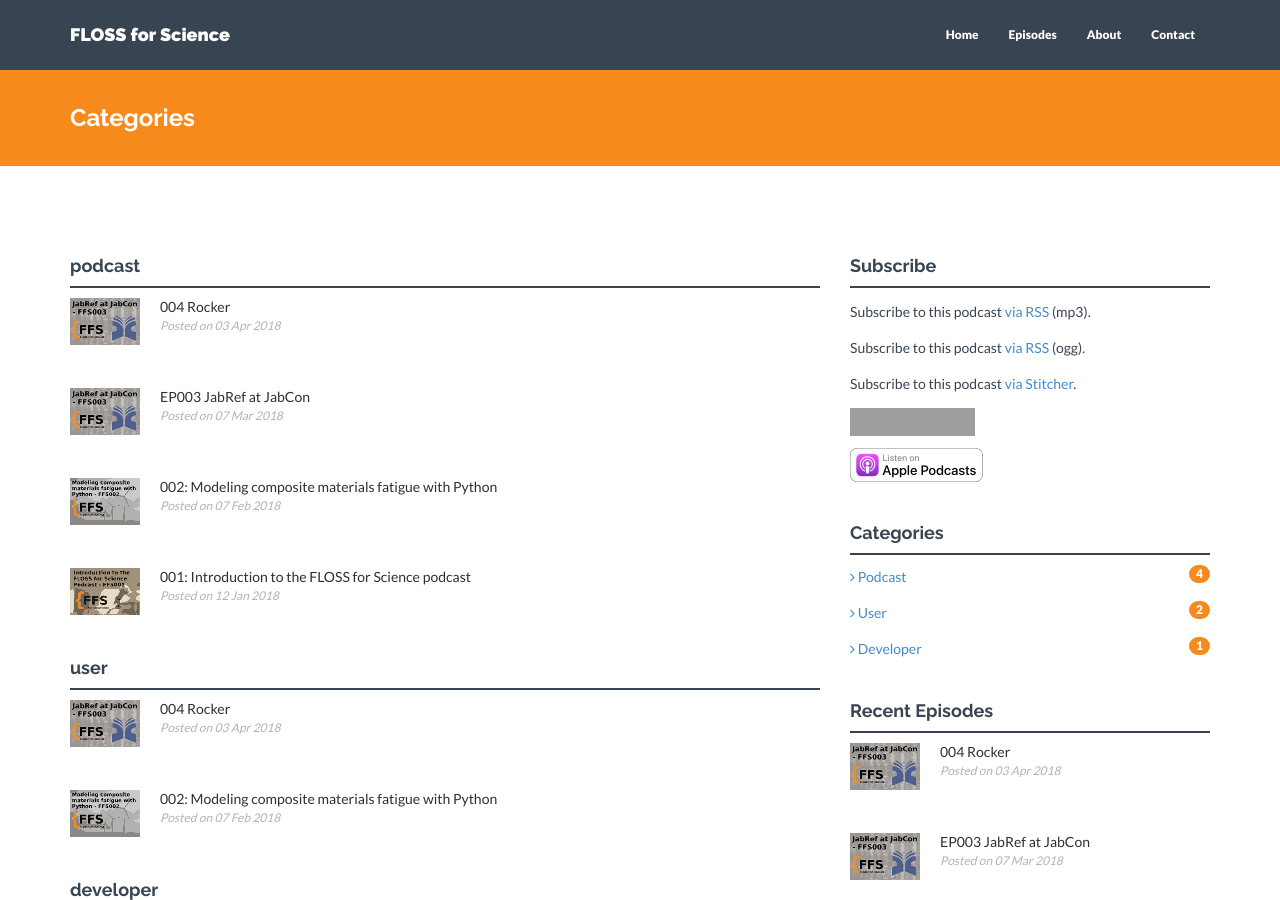
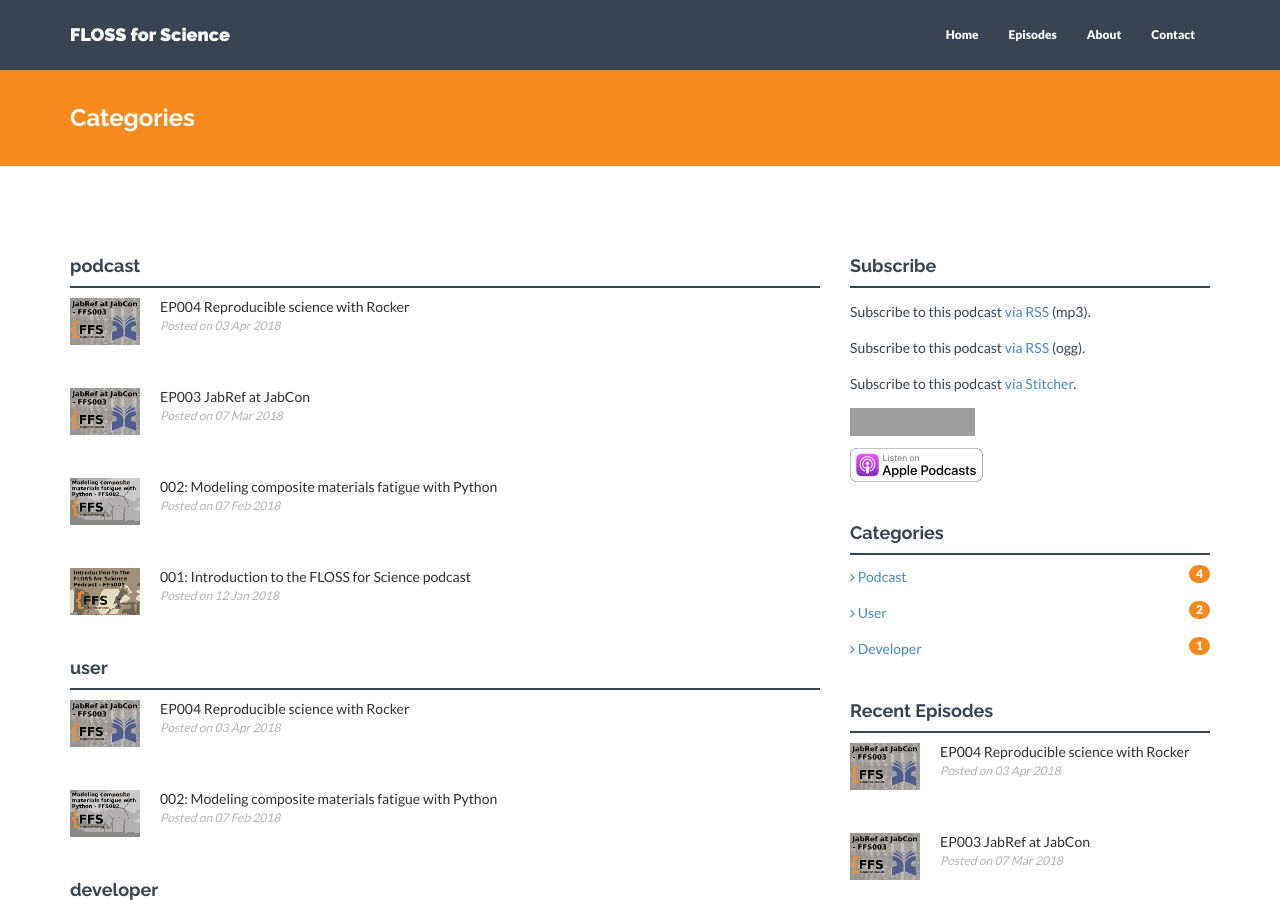
Before and after one commit to FLOSSforScience/FLOSSforScience.github.io, a Jekyll site: the page built from category.html, in a window 1280 px wide and 900 px high. Built offline with Jekyll 4.4.1, drawn with Linux system fonts in a browser that asks for light colours; nearby versions of some CDN libraries; some of the changed lines change nothing that is shown; grey boxes are pictures that could not be loaded.

Commit message:
Update to the post
Update to the text of the blog post and to the title of the episode. The episode's information will be updated after uploading the audio files to the hosting service.

```diff
--- a/_posts/2018-03-25-season-1-episode-4.markdown
+++ b/_posts/2018-03-25-season-1-episode-4.markdown
@@ -1,6 +1,6 @@
 ---
 layout: post
-title: "004 Rocker"
+title: "EP004 Reproducible science with Rocker"
 date: 2018-04-03 00:00:00
 author: Admin
 categories:
@@ -36,11 +36,11 @@ podcast_description: In Episode 4, we interviewed Carl Boettinger about Rocker a
 
 In Episode 4, we interviewed Carl Boettinger about Rocker:
 
-[Rocker](https://rocker-project.org) is an open source community project providing Docker containers for R users.  Rocker containers help users easily share and deploy customized and reproducible R environments on local and remote machines.  Rocker images have been downloaded over three million times and are maintained by [Carl Boettiger](https://twitter.com/cboettig) & [Dirk Eddelbuettel](https://twitter.com/eddelbuettel) with many contributions from the user community.
+[Rocker](https://rocker-project.org) is an open source community project providing Docker containers for R users.  Rocker containers help users to easily share and deploy customized and reproducible R environments on local and remote machines.  Rocker images have been downloaded over three million times and are maintained by [Carl Boettiger](https://twitter.com/cboettig) & [Dirk Eddelbuettel](https://twitter.com/eddelbuettel) with many contributions from the user community.
 
 About Carl Boettinger:
 
-He is a Assistant Professor in the Department of Environmental Science, Policy and Management at UC Berkeley. He works on problems in ecological forecasting and decision making under uncertainty, with applications for global change, conservation and natural resource management. I am particularly interested in how we can predict or manage ecological systems that may experience regime shifts: sudden and dramatic changes that challenge both our models and available data. The rapid expansion in both computational power and the available ecological and environmental data enables and requires new mathematical, statistical and computational approaches to these questions. Ecology has much to learn about what are and are not useful from advances in informatics & computer science, just as it has from statistics and mathematics. Traditional approaches to ecological modeling and resource management such as stochastic dynamic systems, Bayesian inference, and optimal control theory must be adapted both to take advantage of all available data while also dealing with its imperfections. My approach blends ecological theory with the synthesis of heterogeneous data and the development of software -- a combination now recognized as data science.
+Carl Boettinger is an Assistant Professor in the Department of Environmental Science, Policy and Management at UC Berkeley. He works on problems in ecological forecasting and decision making under uncertainty, with applications for global change, conservation and natural resource management. He is particularly interested in how we can predict or manage ecological systems that may experience regime shifts: sudden and dramatic changes that challenge both our models and available data. The rapid expansion in both computational power and the available ecological and environmental data enables and requires new mathematical, statistical and computational approaches to these questions. Ecology has much to learn about what are and are not useful from advances in informatics & computer science, just as it has from statistics and mathematics. Traditional approaches to ecological modeling and resource management such as stochastic dynamic systems, Bayesian inference, and optimal control theory must be adapted both to take advantage of all available data while also dealing with its imperfections. His approach blends ecological theory with the synthesis of heterogeneous data and the development of software -- a combination now recognized as data science.
 
 Links:
 * [An Introduction to Rocker: Docker Containers for R](https://arxiv.org/abs/1710.03675)
```
